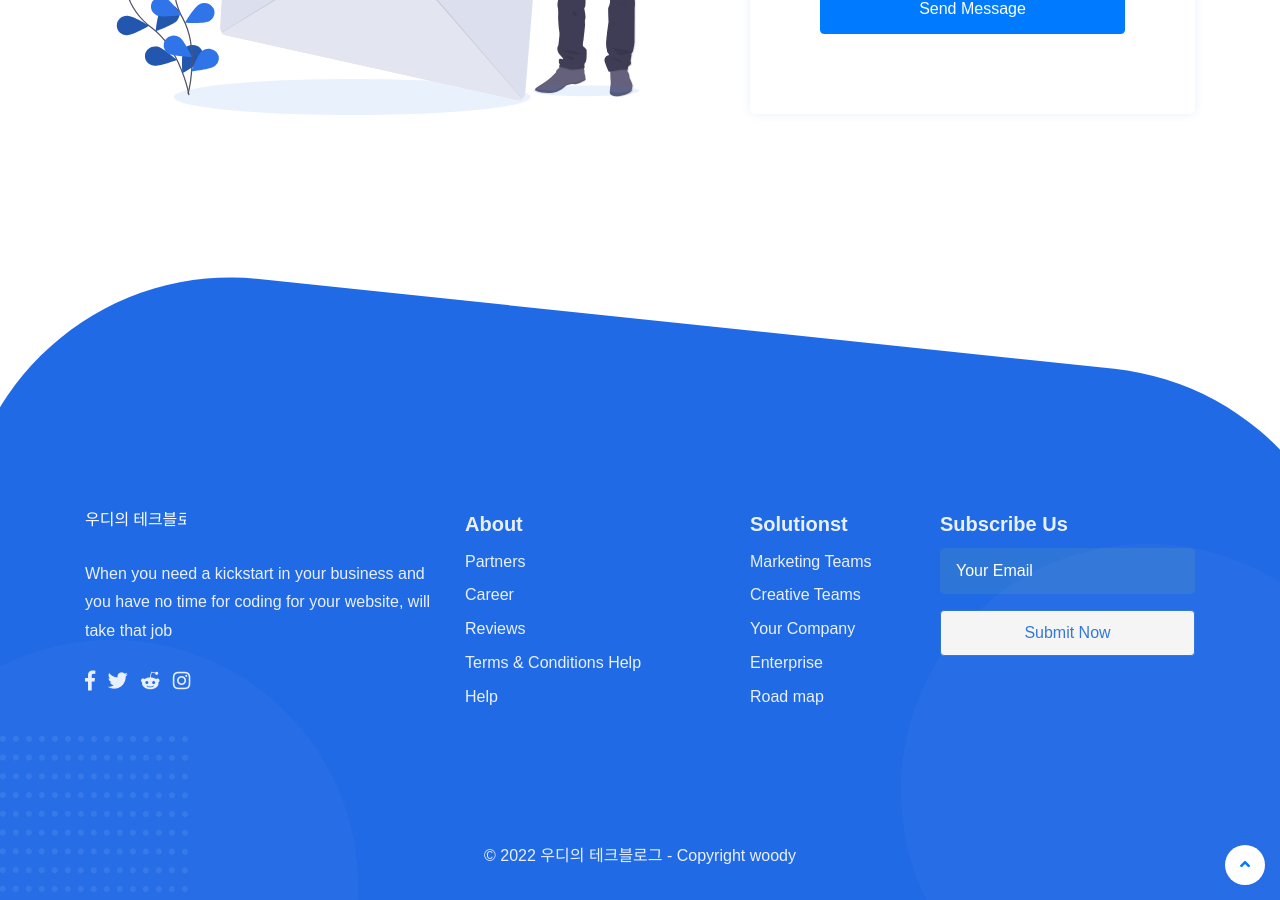
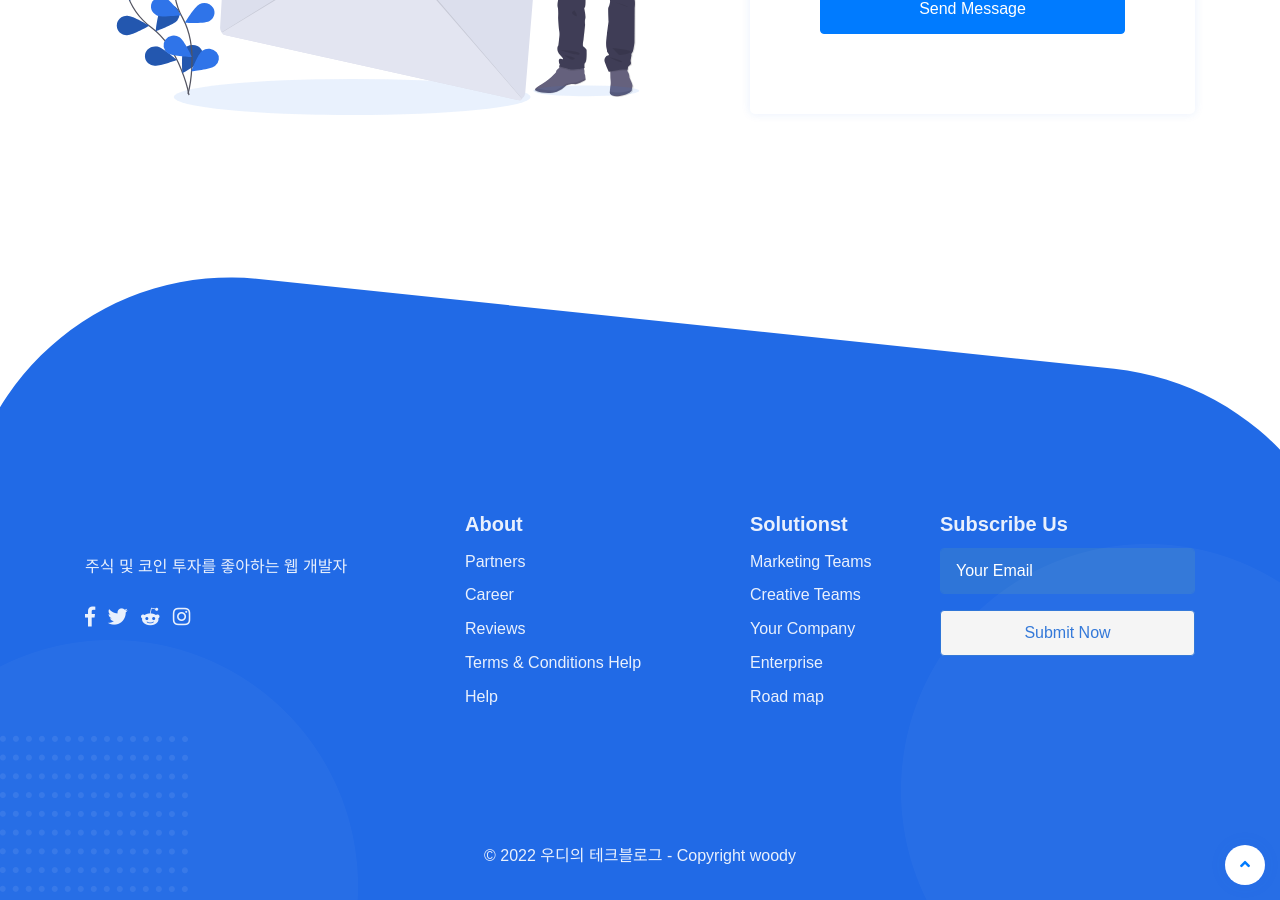
Before and after one commit to yuuisang/yuuisang.github.io, a Jekyll site: the page built from index.html, in a window 1280 px wide and 900 px high, scrolled down 7085 px. Built offline with Jekyll 4.4.1, drawn with Linux system fonts in a browser that asks for light colours; some web fonts are replaced.

Commit message:
theme set

```diff
--- a/_includes/footer.html
+++ b/_includes/footer.html
@@ -3,9 +3,9 @@
         <div class="footer-widget-wrraper p-b-100">
             <div class="row">
                 <div class="col-md-6 col-lg-4">
-                    <a href="{{site.url}}" class="footer-logo"><img src="{{site.logo}}" alt="{{site.title}}" /></a>
+                    <a href="{{site.url}}" class="footer-logo">우디의 테크블로그</a>
                     <div class="footer-widget">
-                        <p>When you need a kickstart in your business and you have no time for coding for your website, will take that job </p>
+                        <p>주식 및 코인 투자를 좋아하는 웹 개발자</p>
                         <ul class="social-link list-inline">
                             <li class="list-inline-item"><a href="https://www.facebook.com/"><i class="fab fa-facebook-f"></i></a></li>
                             <li class="list-inline-item"><a href="https://www.twitter.com/"><i class="fab fa-twitter"></i></a></li>
```
